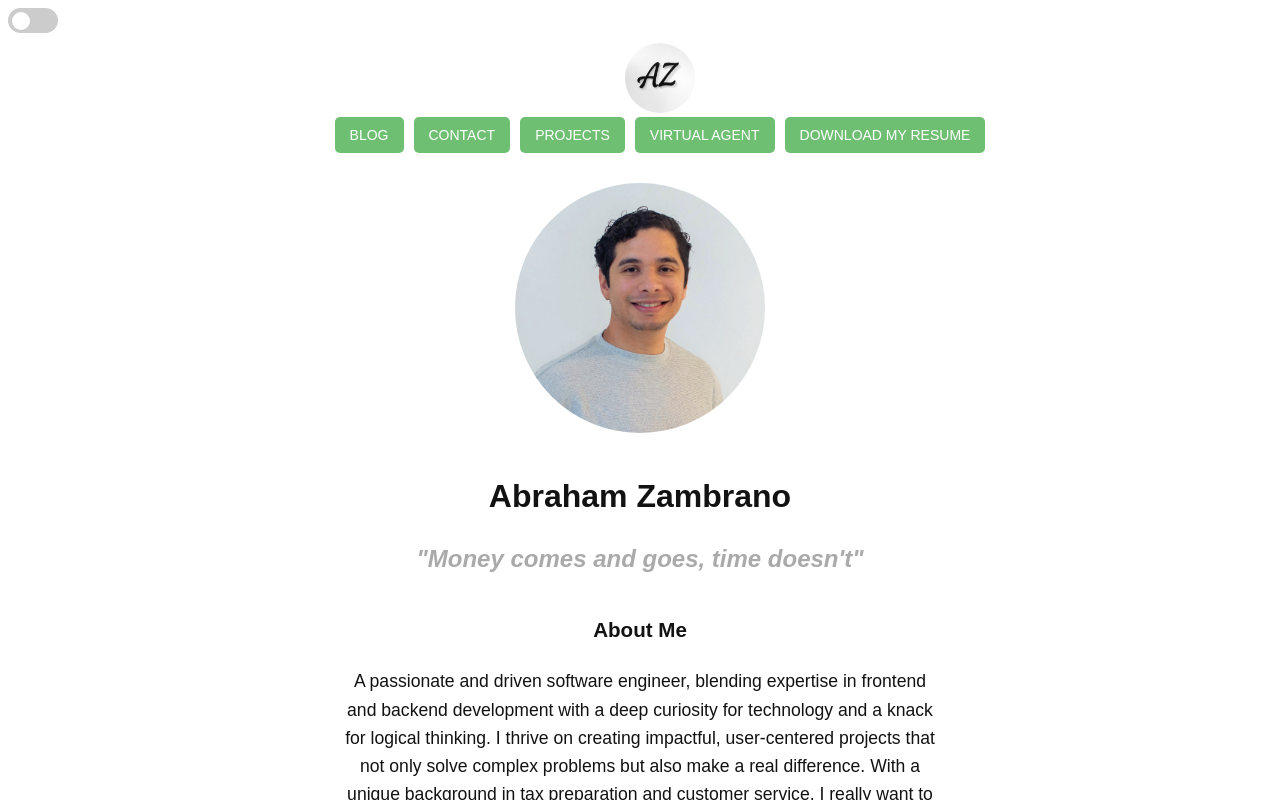
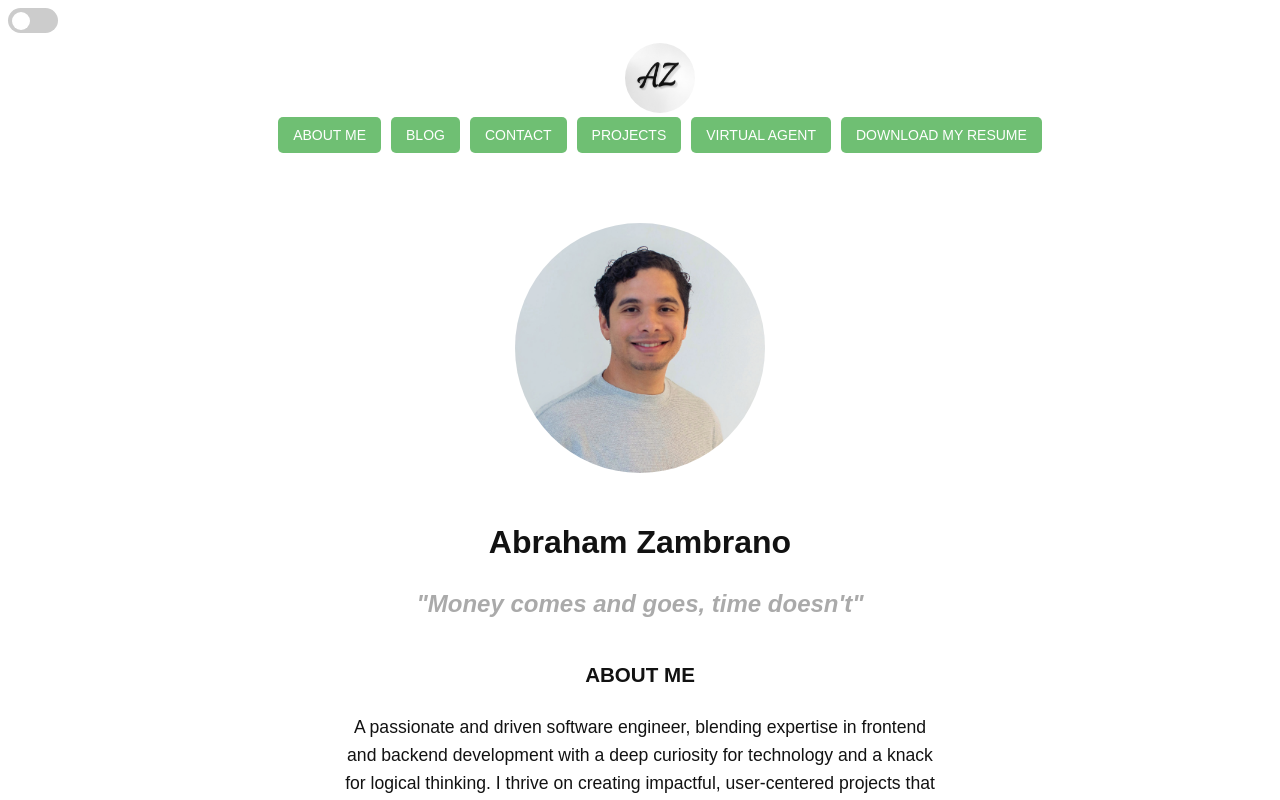
Before and after one commit to AbrahamZambranoTablante/portafolio-app, a React (Vite) app in the folder portafolio-app/: page / in a window 1280 px wide. Shown: the top 800 px of the page. Built offline with nearby package versions, Linux system fonts and the light colour scheme.

Commit message:
transforming about me in a scrollable page

```diff
--- a/portafolio-app/src/App.jsx
+++ b/portafolio-app/src/App.jsx
@@ -26,9 +26,10 @@ function App() {
     const contactRef = useRef(null);
     const blogRef = useRef(null);
     const virtualRef = useRef(null)
+    const aboutmeRef = useRef(null)
 
     const scrollToSection = (ref) => {
-        ref.current.scrollIntoView({ behavior: "smooth" });
+        ref.current.scrollIntoView({ behavior: "smooth" });``
     };
 
   return (
@@ -40,10 +41,11 @@ function App() {
             scrollToProjects={() => scrollToSection(projectsRef)}
             scrollToContact={() => scrollToSection(contactRef)}
             scrollToVirtual={() => scrollToSection(virtualRef)}
+            scrollToAbout={() => scrollToSection(aboutmeRef)}
             darkMode={darkMode} setDarkMode={setDarkMode}
           />
           <Routes>
-            <Route path="/" element={<Home virtualRef={virtualRef} projectsRef={projectsRef} contactRef={contactRef} darkMode={darkMode} blogRef={blogRef}/>}/>
+            <Route path="/" element={<Home aboutmeRef={aboutmeRef} virtualRef={virtualRef} projectsRef={projectsRef} contactRef={contactRef} darkMode={darkMode} blogRef={blogRef}/>}/>
             <Route path='*' element={ <NotFound /> } />
           </Routes>
         </Router>
--- a/portafolio-app/src/Components/NavBar.jsx
+++ b/portafolio-app/src/Components/NavBar.jsx
@@ -2,7 +2,7 @@ import { Link } from "react-router-dom";
 import "../Pages/CSS/NavBar.css";
 import React, { useEffect } from "react";
 
-export default function NavBar({ scrollToVirtual, scrollToProjects, scrollToContact, scrollToBlog, darkMode, setDarkMode }) {
+export default function NavBar({scrollToAbout, scrollToVirtual, scrollToProjects, scrollToContact, scrollToBlog, darkMode, setDarkMode }) {
 
     const scrollToTop = () => {
         window.scrollTo({ top: 0, behavior: "smooth" });
@@ -34,6 +34,7 @@ export default function NavBar({ scrollToVirtual, scrollToProjects, scrollToCont
                         <Link to={"/"}><img onClick={scrollToTop} style={{ cursor: "pointer" }} src="/azlogo.jpg" alt="Logo" /> </Link>
                     </div>
                     <nav className="links">
+                        <button className="nav-link" onClick={scrollToAbout}>ABOUT ME</button>
                         <button className="nav-link" onClick={scrollToBlog}>BLOG</button>
                         <button className="nav-link" onClick={scrollToContact}>CONTACT</button>
                         <button className="nav-link" onClick={scrollToProjects}>PROJECTS</button>
--- /dev/null
+++ b/portafolio-app/src/Pages/AboutMe.jsx
@@ -0,0 +1,26 @@
+ export default function AboutMe () {
+    return(
+        <>
+        <div className="profile__container">
+
+            <div className="profile__picture">
+                <img src='/profilepicture.jpg' alt='Abraham Zambrano Profile Picture'/>
+            </div>
+
+            <div className="profile__name">
+                <h1>Abraham Zambrano</h1>
+            </div>
+
+            <h2 className="profile__quote">
+                <span>"</span>Money comes and goes, time doesn't<span>"</span>
+            </h2>
+
+            <div className="profile__description">
+                <h3>ABOUT ME</h3>
+                <p>A passionate and driven software engineer, blending expertise in frontend and backend development with a deep curiosity for technology and a knack for logical thinking. I thrive on creating impactful, user-centered projects that not only solve complex problems but also make a real difference. With a unique background in tax preparation and customer service, I really want to bring a human touch to tech, communicating with diverse audiences and delivering solutions that resonate. From project management to networking, I excel in collaborative environments, always striving to innovate and push boundaries. Bilingual, results-focused, and on a mission to leave a lasting mark in the tech world, one game-changing project at a time.</p>
+            </div>
+
+        </div>
+    </>
+    )
+}
--- a/portafolio-app/src/Pages/Home.jsx
+++ b/portafolio-app/src/Pages/Home.jsx
@@ -3,32 +3,17 @@ import Contact from './Contact';
 import Projects from './Projects';
 import Blog from './Blog';
 import VirtualAgent from './VirtualAgent';
+import AboutMe from './AboutMe';
 
-export default function Home ({virtualRef, projectsRef, contactRef, blogRef, darkMode}) {
+export default function Home ({aboutmeRef, virtualRef, projectsRef, contactRef, blogRef, darkMode}) {
 
     return (
         <>
             <div className="home-container">
-                <div className="profile__container">
 
-                    <div className="profile__picture">
-                        <img src='/profilepicture.jpg' alt='Abraham Zambrano Profile Picture'/>
-                    </div>
-
-                    <div className="profile__name">
-                        <h1>Abraham Zambrano</h1>
-                    </div>
-
-                    <h2 className="profile__quote">
-                        <span>"</span>Money comes and goes, time doesn't<span>"</span>
-                    </h2>
-
-                    <div className="profile__description">
-                        <h3>About Me</h3>
-                        <p>A passionate and driven software engineer, blending expertise in frontend and backend development with a deep curiosity for technology and a knack for logical thinking. I thrive on creating impactful, user-centered projects that not only solve complex problems but also make a real difference. With a unique background in tax preparation and customer service, I really want to bring a human touch to tech, communicating with diverse audiences and delivering solutions that resonate. From project management to networking, I excel in collaborative environments, always striving to innovate and push boundaries. Bilingual, results-focused, and on a mission to leave a lasting mark in the tech world, one game-changing project at a time.</p>
-                    </div>
-
-                </div>
+                <section ref={aboutmeRef}>
+                    <AboutMe/>
+                </section>
 
                 <section ref={projectsRef}>
                     <Projects darkMode={darkMode} />
```
